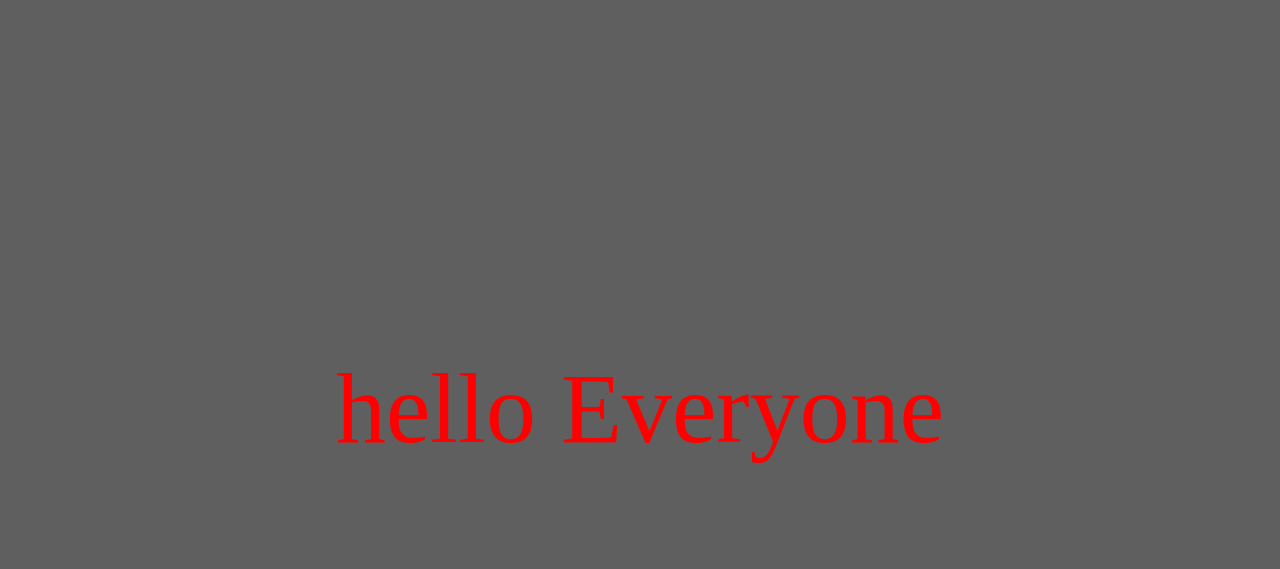
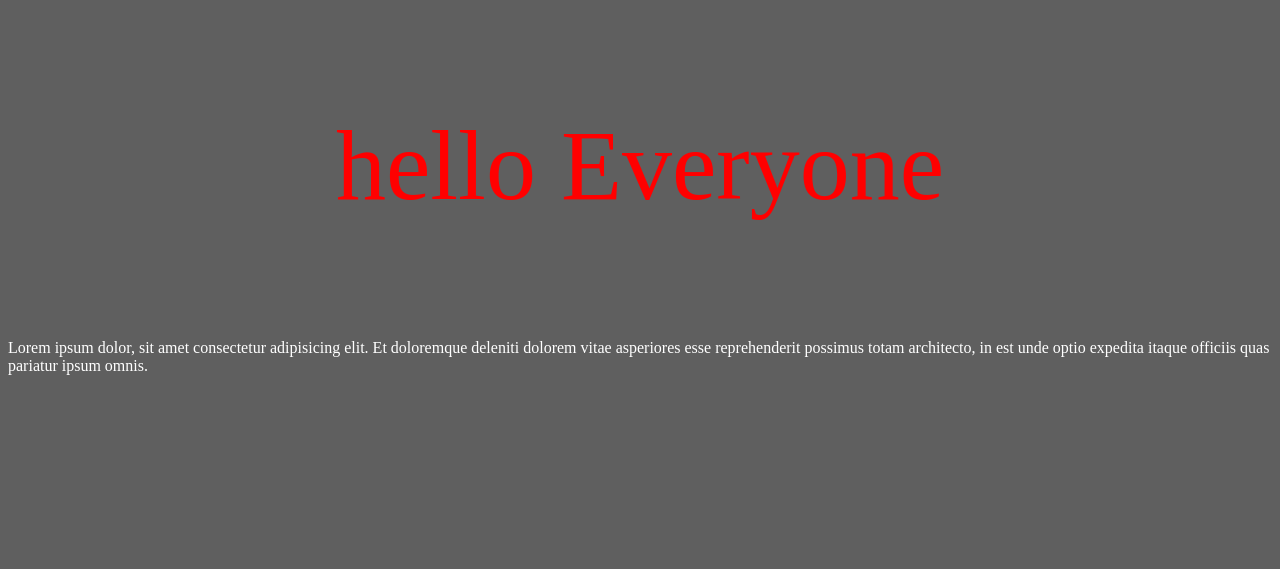
Before and after one commit to Heaxenz/Github-Exercise, a plain HTML site: page index.html in a window 1280 px wide. Drawn offline with Linux system fonts and the light colour scheme.

Commit message:
added info

```diff
--- a/app.css
+++ b/app.css
@@ -1,11 +1,15 @@
 
 div{
   font-size:100px;
-}
-body{
   display:flex;
   justify-content:center;
   align-items:center;
+}
+body{
   height: 100vh;
   background-color:rgb(95, 95, 95);
 }
+.info{
+  display:block;
+  color:white;
+}
--- a/index.html
+++ b/index.html
@@ -11,6 +11,8 @@
   <div>
     <p class="letters">hello Everyone</p>
   </div>
+  <p class="info">Lorem ipsum dolor, sit amet consectetur adipisicing elit. Et doloremque deleniti dolorem vitae asperiores esse reprehenderit possimus totam architecto, in est unde optio expedita itaque officiis quas pariatur ipsum omnis.</p>
+
 
   <script src="app.js"></script>
 </body>
```
